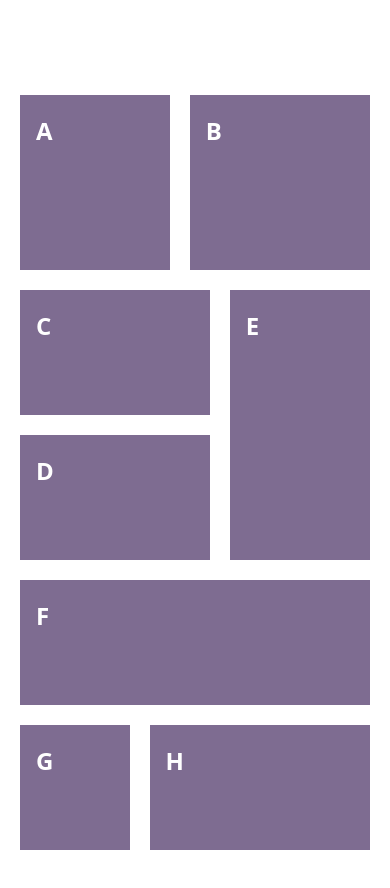
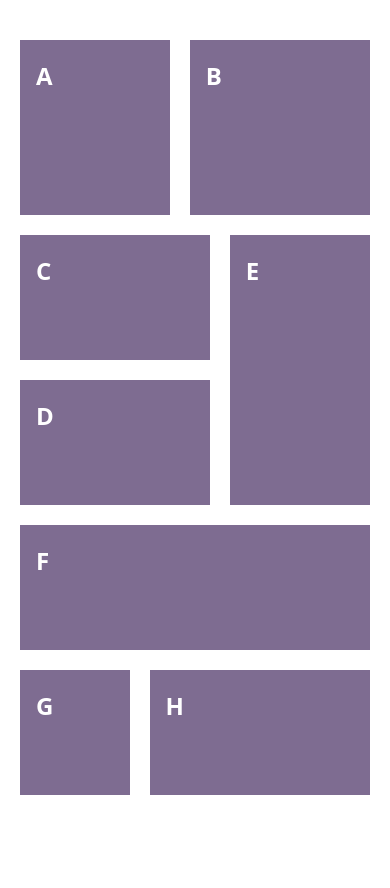
Before and after one commit to itop55/responsive-page, a plain HTML site: page index.html in a window 390 px wide. After the commit the page ends 844 px from the top, so only its background shows below. Drawn offline with Linux system fonts and the light colour scheme.

Commit message:
Change padding mobile version

```diff
--- a/style/media.css
+++ b/style/media.css
@@ -1,7 +1,7 @@
 /*max screen width 575px*/
 @media only screen and (max-width: 575px){
   .adaptive-grid-items {
-    padding: 95px 0 115px;
+    padding: 40px 0;
     display: grid;
     grid-template-areas:
       "a a a a b b b b b"
```
